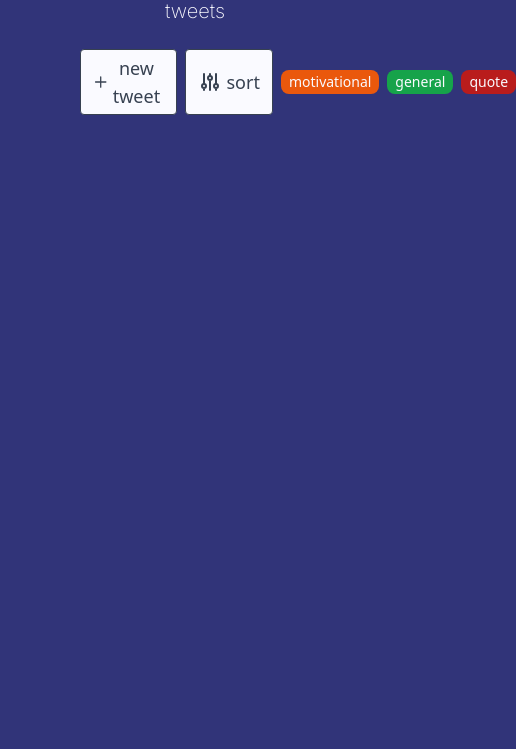
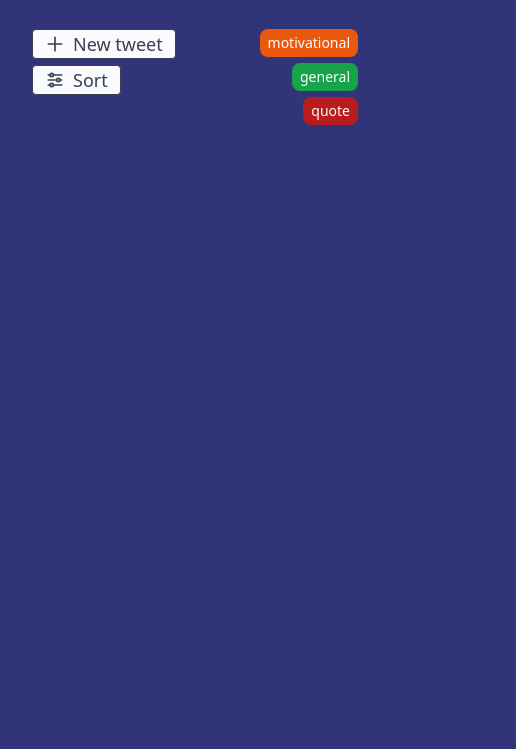
Before and after one commit to benjamincotta/Dakina-App, a website: page public/index.html in a window 390 px wide. Shown: the part 95-844 px from the top of the page, 516 px wide, since content can reach past the window. Drawn offline with Linux system fonts and the light colour scheme.

Commit message:
header UI complete inc. responsive design

```diff
--- a/public/index.html
+++ b/public/index.html
@@ -15,7 +15,7 @@
 </head>
 
 <body class="bg-background">
-    <div class="container-md mx-20">
+    <div class="container-md mx-8 md:mx-20">
         <header>
             <div class="flex justify-center text-center">
                 <div class="flex-col mt-6">
@@ -23,30 +23,36 @@
                     <h2 class="text-xl font-extralight text-ghost_white font-text-font">Plan & organise your tweets</h2>
                 </div>
             </div>
-            <div class="interactive-header flex justify-between mt-6">
-                <div class="buttons flex">
+            <div class="interactive-header flex flex-row justify-between mt-8 items-start md:items-center">
+                <div class="buttons md:flex">
                     <button
-                        class="flex text-lg items-center bg-ghost_white border-solid border-gray-700 border rounded px-3 py-1 mr-2 text-gray-700">
-                        <svg xmlns="http://www.w3.org/2000/svg" class="h-6 w-6 mr-" fill="none" viewBox="0 0 24 24"
+                        class="flex text-lg items-center bg-ghost_white border-solid border-gray-700 border rounded px-3 mr-2 text-gray-700">
+                        <svg xmlns="http://www.w3.org/2000/svg" class="h-5 w-5 mr-2" fill="none" viewBox="0 0 24 24"
                             stroke="currentColor" stroke-width="2">
                             <path stroke-linecap="round" stroke-linejoin="round" d="M12 4v16m8-8H4" />
-                        </svg>new tweet</button>
+                        </svg>New tweet</button>
                     <button
-                        class="flex text-lg items-center bg-ghost_white border-solid border-gray-700 border rounded px-3 py-1 text-gray-700">
-                        <svg xmlns="http://www.w3.org/2000/svg" class="h-6 w-6 mr-1 " fill="none" viewBox="0 0 24 24"
-                            stroke="currentColor" stroke-width="2">
+                        class="flex text-lg items-center bg-ghost_white border-solid border-gray-700 border rounded px-3 text-gray-700 mt-1.5 md:mt-0">
+                        <svg style="transform: rotate(90deg)" xmlns="http://www.w3.org/2000/svg" class="h-5 w-5 mr-2 "
+                            fill="none" viewBox="0 0 24 24" stroke="currentColor" stroke-width="2">
                             <path stroke-linecap="round" stroke-linejoin="round"
                                 d="M12 6V4m0 2a2 2 0 100 4m0-4a2 2 0 110 4m-6 8a2 2 0 100-4m0 4a2 2 0 110-4m0 4v2m0-6V4m6 6v10m6-2a2 2 0 100-4m0 4a2 2 0 110-4m0 4v2m0-6V4" />
-                        </svg>sort</button>
+                        </svg>Sort</button>
 
                 </div>
-                <div class="sort-by-tags flex text-ghost_white items-center">
-                    <button class="bg-orange-600 border-solid rounded-lg text-sm ml-2 py-0.5 px-2">motivational</button>
-                    <button class="bg-green-600 border-solid rounded-lg text-sm ml-2 py-0.5 px-2">general</button>
-                    <button class="bg-red-700 border-solid rounded-lg text-sm ml-2 py-0.5 px-2">quote</button>
+                <div class="sort-by-tags flex flex-col md:flex-row text-ghost_white items-end">
+                    <button
+                        class="bg-orange-600 border-solid rounded-lg text-sm md:ml-2 py-1 md:py-0.5 px-2">motivational</button>
+                    <button
+                        class="bg-green-600 border-solid rounded-lg text-sm md:ml-2 py-1 mt-1.5 md:mt-0 md:py-0.5 px-2">general</button>
+                    <button
+                        class="bg-red-700 border-solid rounded-lg text-sm md:ml-2 py-1 mt-1.5 md:mt-0 md:py-0.5 px-2">quote</button>
                 </div>
             </div>
         </header>
+        <main>
+
+        </main>
     </div>
 </body>
 
```
Also changed, not shown: public/output.css.
